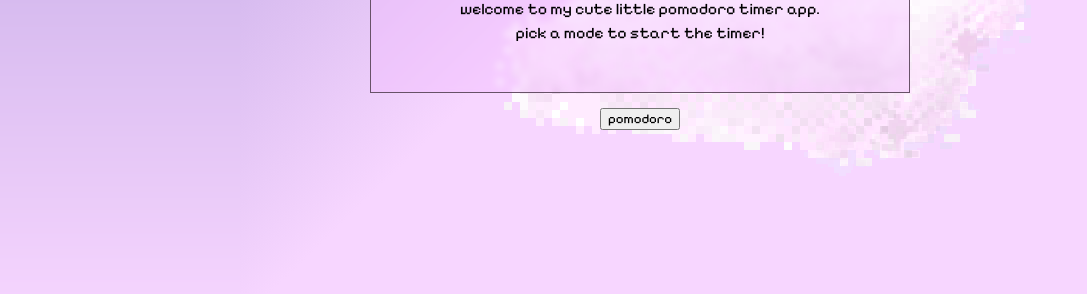
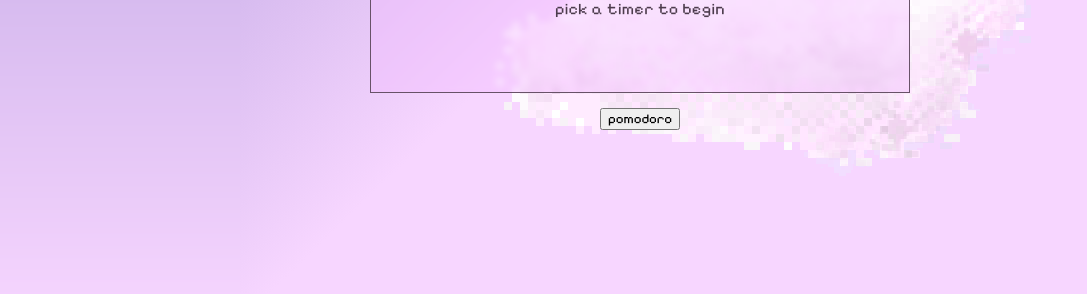
Before and after one commit to laybuh/pomodoro, a plain HTML site: page index.html in a window 1280 px wide. Shown: the part 506-800 px from the top of the page, without its empty margins (0-1087 px from the left). Drawn offline with Linux system fonts and the light colour scheme.

Commit message:
cleaned up text

```diff
--- a/index.html
+++ b/index.html
@@ -34,8 +34,7 @@
             <!--title and desc-->
             <div id="timer-info">
                 <h1>pomodoro timer</h1>
-                <p>welcome to my cute little pomodoro timer app.</p>
-                <p>pick a mode to start the timer!</p>
+                <p>pick a timer to begin</p>
             </div>
         </div>
     </div>
--- a/style.css
+++ b/style.css
@@ -35,12 +35,6 @@ button {
     margin: 0;
     cursor: pointer;
 }
-
-.pomodoro-btn:hover {
-    transform: translateY(-4px);
-    background: rgba(245, 191, 245, 0.3);
-}
-
 
 #window,
 #timer-window {
@@ -120,6 +114,9 @@ button {
 
 #timer-info p {
     margin: 5px 0;
+    font-size: 16px;
+    letter-spacing: 0.5px;
+    color: rgb(77, 60, 77);
 }
 
 .pomodoro-label {
```
